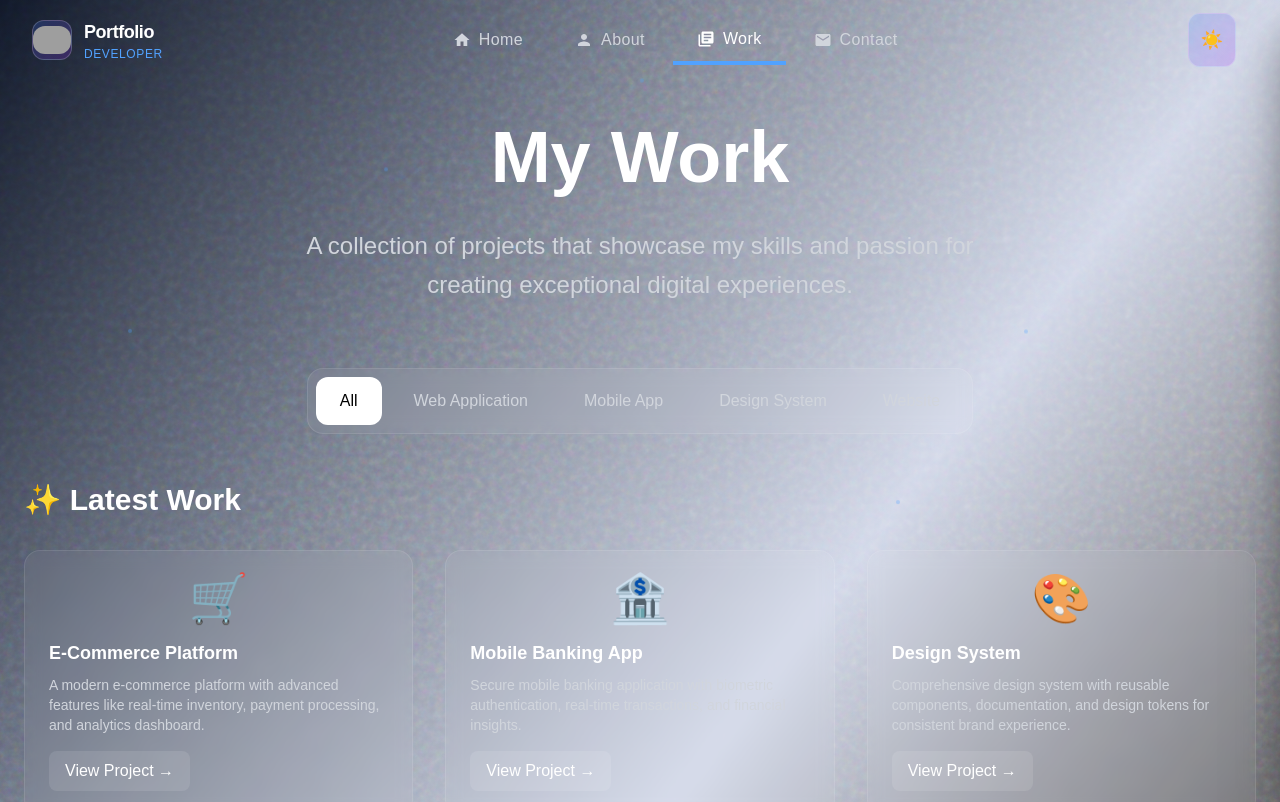
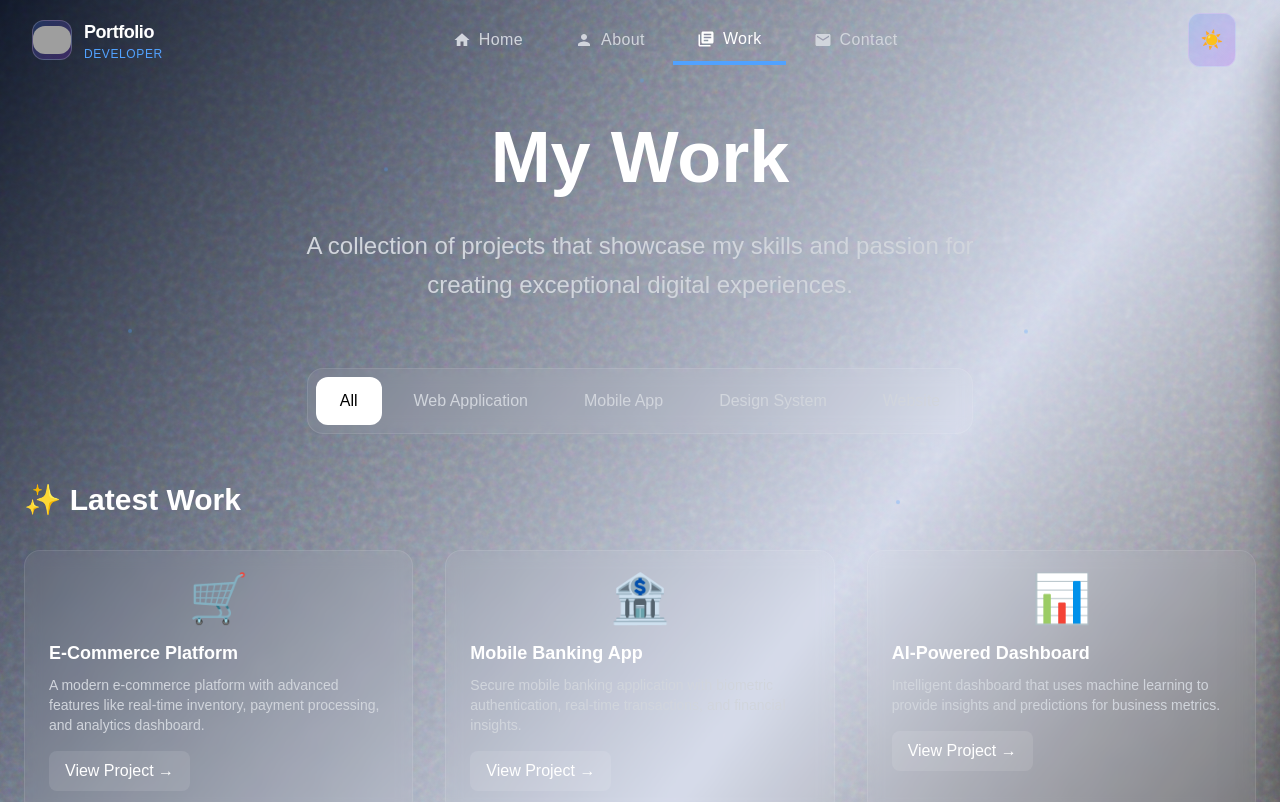
Before and after one commit to abuhurairah-dev/portfolio, a Next.js app: page /work in a window 1280 px wide. Shown: the top 802 px of the page. Built offline with nearby package versions, Linux system fonts and the light colour scheme; grey boxes are pictures that could not be loaded.

Commit message:
refactor(work): centralize projects data and reuse across components

```diff
--- a/app/work/page.tsx
+++ b/app/work/page.tsx
@@ -5,79 +5,7 @@ import NavBar from '../../components/NavBar';
 import { NoiseOverlay, FloatingParticles } from '../../components/Particles';
 import { useTheme } from '../../hooks/useTheme';
 import LatestWork from '@/components/LatestWork';
-
-interface Project {
-  id: number;
-  title: string;
-  description: string;
-  category: string;
-  image: string;
-  technologies: string[];
-  link: string;
-}
-
-const projects: Project[] = [
-  {
-    id: 1,
-    title: "E-Commerce Platform",
-    description:
-      "A modern e-commerce platform with advanced features like real-time inventory, payment processing, and analytics dashboard.",
-    category: "Web Application",
-    image: "🛒",
-    technologies: ["React", "Node.js", "MongoDB", "Stripe"],
-    link: "#",
-  },
-  {
-    id: 2,
-    title: "Mobile Banking App",
-    description:
-      "Secure mobile banking application with biometric authentication, real-time transactions, and financial insights.",
-    category: "Mobile App",
-    image: "🏦",
-    technologies: ["React Native", "Firebase", "TypeScript", "Redux"],
-    link: "#",
-  },
-  {
-    id: 3,
-    title: "Design System",
-    description:
-      "Comprehensive design system with reusable components, documentation, and design tokens for consistent brand experience.",
-    category: "Design System",
-    image: "🎨",
-    technologies: ["Figma", "Storybook", "React", "Tailwind CSS"],
-    link: "#",
-  },
-  {
-    id: 4,
-    title: "AI-Powered Dashboard",
-    description:
-      "Intelligent dashboard that uses machine learning to provide insights and predictions for business metrics.",
-    category: "Web Application",
-    image: "📊",
-    technologies: ["Python", "React", "TensorFlow", "PostgreSQL"],
-    link: "#",
-  },
-  {
-    id: 5,
-    title: "Social Media Platform",
-    description:
-      "Feature-rich social media platform with real-time messaging, content sharing, and community features.",
-    category: "Web Application",
-    image: "📱",
-    technologies: ["Next.js", "Socket.io", "Redis", "AWS"],
-    link: "#",
-  },
-  {
-    id: 6,
-    title: "Portfolio Website",
-    description:
-      "Beautiful portfolio website with modern design, smooth animations, and responsive layout.",
-    category: "Website",
-    image: "💼",
-    technologies: ["Next.js", "TypeScript", "Tailwind CSS", "Framer Motion"],
-    link: "#",
-  },
-];
+import { projects } from '@/data/projects'; // 👈 import from shared data file
 
 export default function Work() {
   const { isDarkMode, toggleTheme, isLoaded } = useTheme();
@@ -190,7 +118,7 @@ export default function Work() {
             </div>
 
             {/* Latest Work Section */}
-            <LatestWork projects={projects} isDarkMode={isDarkMode} />
+            <LatestWork isDarkMode={isDarkMode} />
 
             {/* All Projects */}
             <section>
--- a/components/LatestWork.tsx
+++ b/components/LatestWork.tsx
@@ -1,21 +1,15 @@
 'use client';
 
 import React from 'react';
-
-interface Project {
-  id: number;
-  title: string;
-  description: string;
-  image: React.ReactNode;
-  link: string;
-}
+import { projects } from '@/data/projects';
 
 interface LatestWorkProps {
-  projects: Project[];
   isDarkMode: boolean;
 }
 
-export default function LatestWork({ projects, isDarkMode }: LatestWorkProps) {
+export default function LatestWork({ isDarkMode }: LatestWorkProps) {
+  const latestProjects = projects.filter((project) => project.latest);
+
   return (
     <section className="mb-20">
       <h2
@@ -26,7 +20,7 @@ export default function LatestWork({ projects, isDarkMode }: LatestWorkProps) {
         ✨ Latest Work
       </h2>
       <div className="grid md:grid-cols-2 lg:grid-cols-3 gap-8">
-        {projects.slice(0, 3).map((project) => (
+        {latestProjects.map((project) => (
           <div
             key={project.id}
             className={`group p-6 rounded-2xl transition-all duration-500 hover:scale-[1.03] hover:shadow-xl ${
--- /dev/null
+++ b/data/projects.ts
@@ -0,0 +1,81 @@
+// data/projects.ts
+
+export interface Project {
+    id: number;
+    title: string;
+    description: string;
+    category: string;
+    image: string;
+    technologies: string[];
+    link: string;
+    latest?: boolean;
+  }
+
+export const projects: Project[] = [
+    {
+        id: 1,
+        title: "E-Commerce Platform",
+        description:
+        "A modern e-commerce platform with advanced features like real-time inventory, payment processing, and analytics dashboard.",
+        category: "Web Application",
+        image: "🛒",
+        technologies: ["React", "Node.js", "MongoDB", "Stripe"],
+        link: "#",
+        latest: true,
+    },
+    {
+        id: 2,
+        title: "Mobile Banking App",
+        description:
+        "Secure mobile banking application with biometric authentication, real-time transactions, and financial insights.",
+        category: "Mobile App",
+        image: "🏦",
+        technologies: ["React Native", "Firebase", "TypeScript", "Redux"],
+        link: "#",
+        latest: true,
+    },
+    {
+        id: 3,
+        title: "Design System",
+        description:
+        "Comprehensive design system with reusable components, documentation, and design tokens for consistent brand experience.",
+        category: "Design System",
+        image: "🎨",
+        technologies: ["Figma", "Storybook", "React", "Tailwind CSS"],
+        link: "#",
+        latest: false,
+    },
+    {
+        id: 4,
+        title: "AI-Powered Dashboard",
+        description:
+        "Intelligent dashboard that uses machine learning to provide insights and predictions for business metrics.",
+        category: "Web Application",
+        image: "📊",
+        technologies: ["Python", "React", "TensorFlow", "PostgreSQL"],
+        link: "#",
+        latest: true,
+    },
+    {
+        id: 5,
+        title: "Social Media Platform",
+        description:
+        "Feature-rich social media platform with real-time messaging, content sharing, and community features.",
+        category: "Web Application",
+        image: "📱",
+        technologies: ["Next.js", "Socket.io", "Redis", "AWS"],
+        link: "#",
+        latest: false,
+    },
+    {
+        id: 6,
+        title: "Portfolio Website",
+        description:
+        "Beautiful portfolio website with modern design, smooth animations, and responsive layout.",
+        category: "Website",
+        image: "💼",
+        technologies: ["Next.js", "TypeScript", "Tailwind CSS", "Framer Motion"],
+        link: "#",
+        latest: false,
+    },
+];
```
